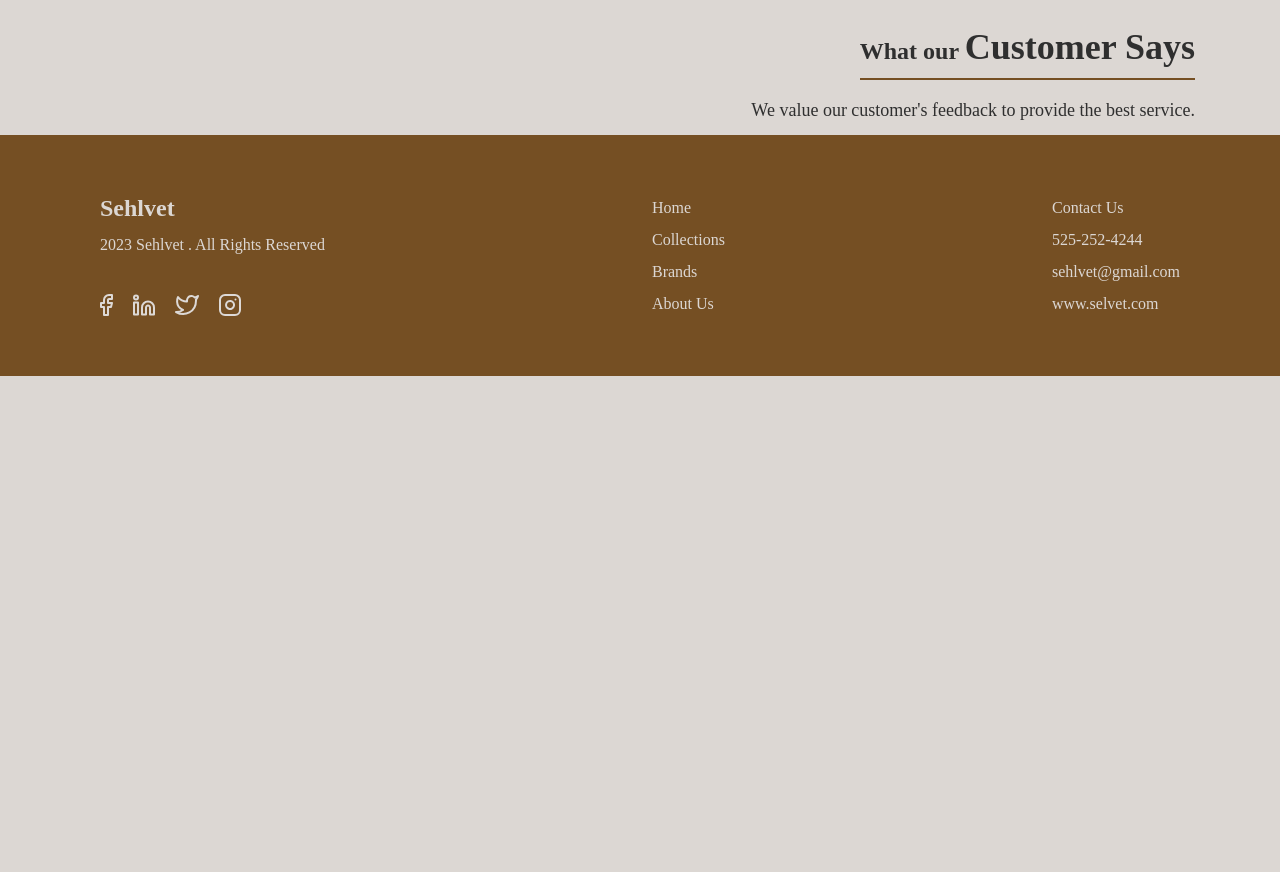
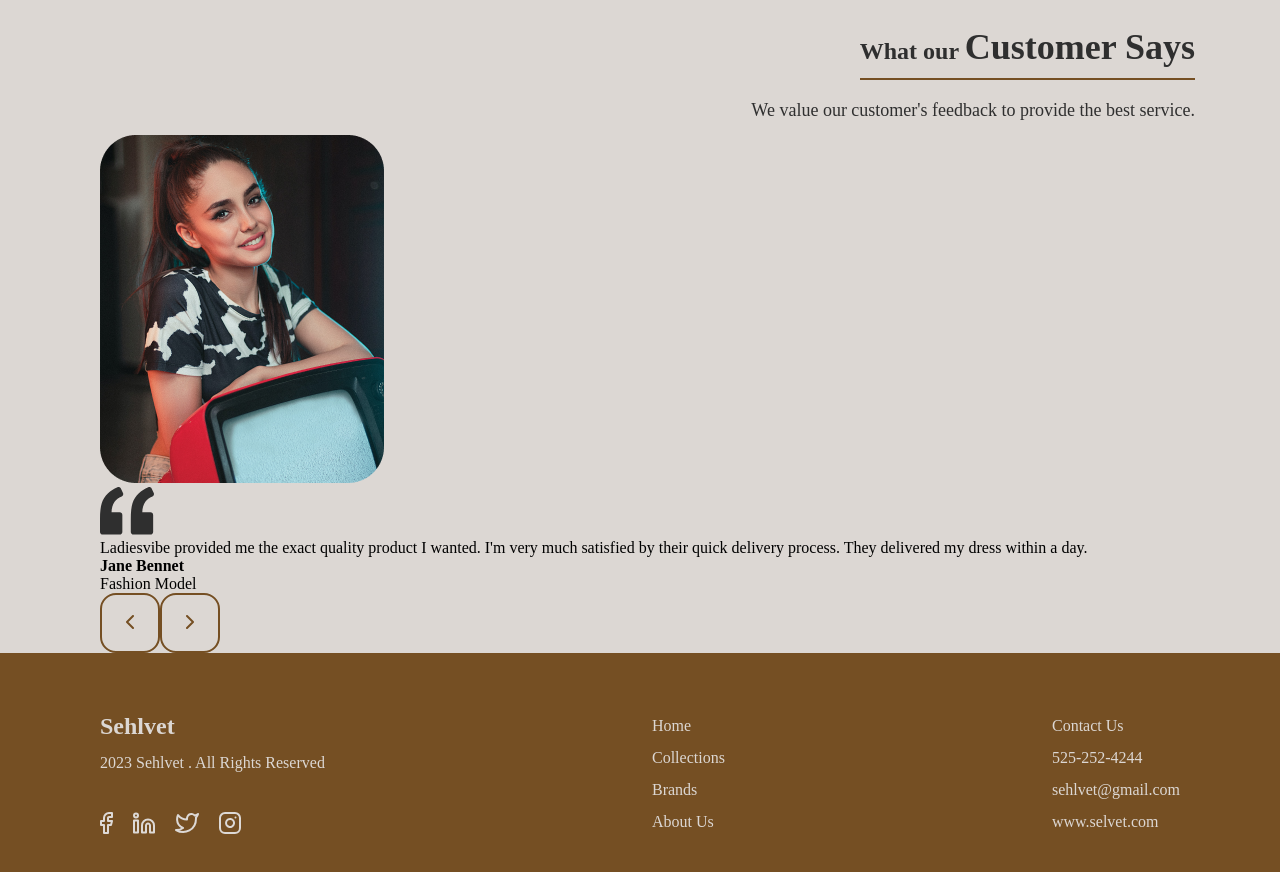
Before and after one commit to KiwiScreams/Sehlvet-landing-page, a React (Vite) app: page / in a window 1280 px wide. Shown: the part 6640-7512 px from the top of the page. Before the commit the page ends 7016 px from the top, so only its background shows below. Built offline with nearby package versions, Linux system fonts and the light colour scheme.

Commit message:
btn styles

```diff
--- a/src/components/customer/Customer.css
+++ b/src/components/customer/Customer.css
@@ -29,3 +29,11 @@
 {
     margin-bottom: 14px;
 }
+.customer--component button
+{
+    width: 60px;
+    height: 60px;
+    background-color: transparent;
+    border: 2px solid var(--brown-clr);
+    border-radius: 16px;
+}
--- a/src/components/customer/Customer.jsx
+++ b/src/components/customer/Customer.jsx
@@ -1,4 +1,6 @@
 import "./Customer.css";
+import img1 from "../../assets/images/images/Rectangle 23.png";
+import img2 from "../../assets/images/icons/g.svg";
 const Customer = () => {
   return (
     <>
@@ -9,6 +11,57 @@ const Customer = () => {
           </h2>
           <p>We value our customer's feedback to provide the best service.</p>
         </div>
+        <div className="customer-body">
+          <div>
+            <img src={img1} alt="" />
+            <div className="text-container">
+              <img src={img2} alt="" />
+              <p>
+                Ladiesvibe provided me the exact quality product I wanted. I'm
+                very much satisfied by their quick delivery process. They
+                delivered my dress within a day.
+              </p>
+              <h4>Jane Bennet</h4>
+              <span>Fashion Model</span>
+            </div>
+          </div>
+          <div>
+            <button>
+              <svg
+                width="8"
+                height="14"
+                viewBox="0 0 8 14"
+                fill="none"
+                xmlns="http://www.w3.org/2000/svg"
+              >
+                <path
+                  d="M7 13L1 7L7 1"
+                  stroke="#754F23"
+                  stroke-width="2"
+                  stroke-linecap="round"
+                  stroke-linejoin="round"
+                />
+              </svg>
+            </button>
+            <button>
+              <svg
+                width="8"
+                height="14"
+                viewBox="0 0 8 14"
+                fill="none"
+                xmlns="http://www.w3.org/2000/svg"
+              >
+                <path
+                  d="M1 13L7 7L1 1"
+                  stroke="#754F23"
+                  stroke-width="2"
+                  stroke-linecap="round"
+                  stroke-linejoin="round"
+                />
+              </svg>
+            </button>
+          </div>
+        </div>
       </section>
     </>
   );
```
Also changed, not shown: src/assets/images/icons/Group 50.svg (added), src/assets/images/icons/g.svg (added).
